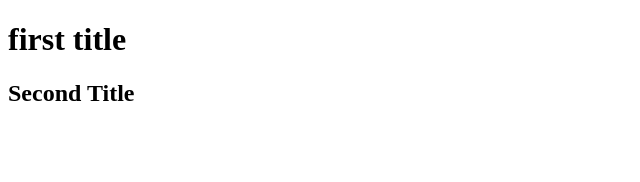
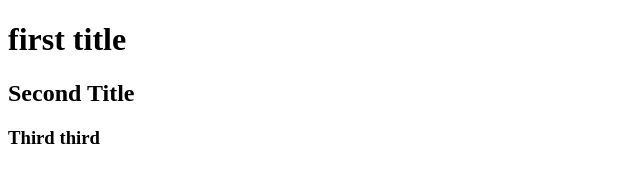
Before and after one commit to elisego/sharezza-social, a plain HTML site: page index.html in a window 1280 px wide. Shown: the whole page, without its empty margins (0-640 px from the left). Drawn offline with Linux system fonts and the light colour scheme.

Commit message:
troisième titre

```diff
--- a/index.html
+++ b/index.html
@@ -9,5 +9,7 @@
 
     <h2>Second Title</h2>
 
+    <h3>Third third</h3>
+
   </body>
 </html>
```
